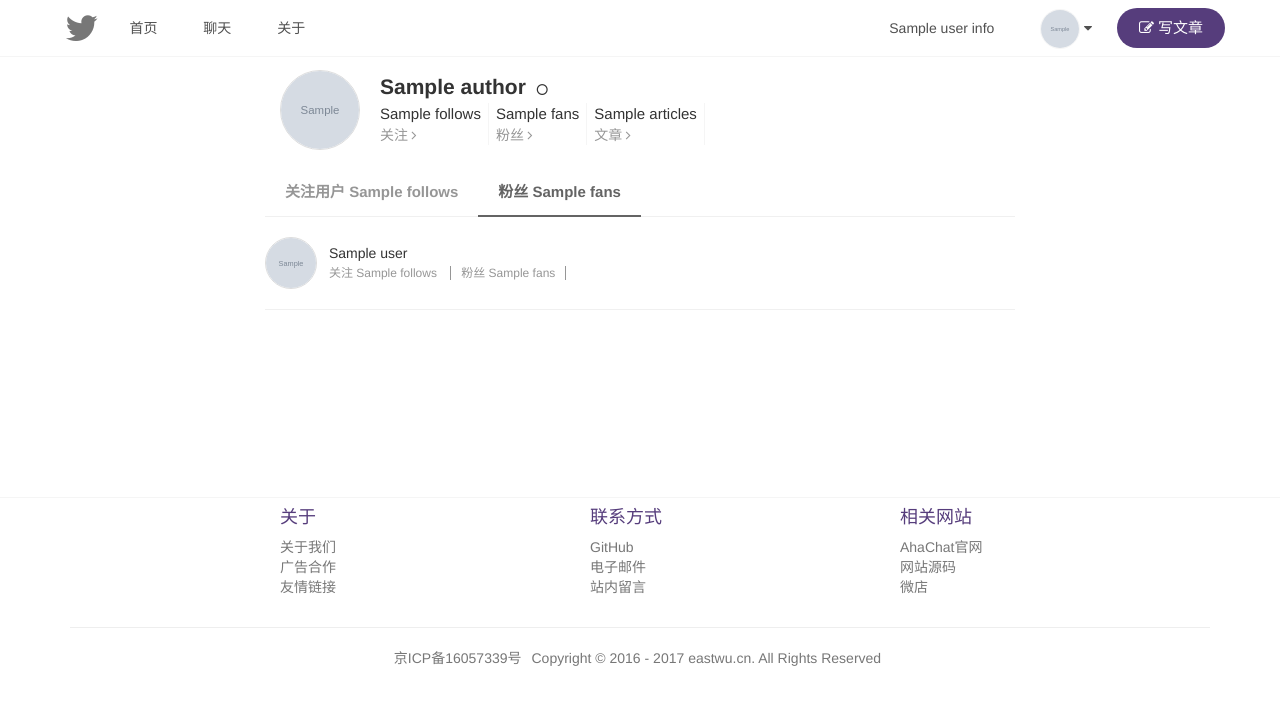
After one commit to Eastwu5788/pony, a Django app: template templates/relation/follower/follower.html in a window 1280 px wide. The commit adds this page. Shown: the top 705 px of the page. Run offline with Django 3.2, Linux system fonts and the light colour scheme; the template is opened without the code that fills it: most values are stand-ins (such as "Sample title", 1, 10 or a date in 2020); grey boxes marked "Sample" are stand-in pictures; parts of the project's set-up code (start-up, migrations or seed data) failed here and were passed over; some libraries are stand-ins or nearby versions.

Commit message:
follow list

```diff
--- a/app/modules/im/chat.py
+++ b/app/modules/im/chat.py
@@ -1,6 +1,8 @@
 from django.shortcuts import render
 from app.modules.common.auth import login_required
+from app.modules.relation.follow import format_relation_users
 from app.models.account.account import UserInfo
+from app.models.account.follow import UserFollow
 
 
 @login_required
@@ -10,4 +12,7 @@ def chat_module_handler(request):
     result["user_info"] = UserInfo.query_format_info_by_user_id(request.META["user_info"].id)
     if contact:
         result["contact"] = UserInfo.query_format_info_by_ease_mob(contact)
+
+    follow_list = UserFollow.query_user_relation_list(request.META["user_info"].id, True)
+    result["follow_list"] = format_relation_users(follow_list, True, request.META["user_info"].id)
     return render(request, "chat/chat.html", result)
--- a/app/router.py
+++ b/app/router.py
@@ -75,6 +75,8 @@ urlpatterns = [
     url(r"^user/api/easemob", user_info_api_by_ease_mob_handler),
     url(r"^user/setting", user_setting_handler),
     url(r"^user/api/follow", change_follow_status_handler),
+    url(r"^user/follower/(\w+)", follower_list_handler),
+    url(r"^user/following/(\w+)", following_list_handler),
 
     # === Manage ===
     url(r"^manage/edit/(\w+)", edit_article_handler),
--- a/static/css/main.css
+++ b/static/css/main.css
@@ -1102,6 +1102,125 @@ ul.user-article li.user-article-item {
     color: #787878;
 }
 
+/* ========   用户关注、用户粉丝列表 ========*/
+
+.triger-menu {
+    margin-bottom: 20px;
+    border-bottom: 1px solid #f0f0f0;
+    font-size: 0;
+    list-style: none;
+    padding-left: 0;
+}
+
+.triger-menu li {
+    position: relative;
+    display: inline-block;
+    padding: 8px 0;
+    margin-bottom: -1px;
+    line-height: 20px;
+}
+
+.triger-menu li.active {
+    border-bottom: 2px solid #646464;
+}
+
+.triger-menu a {
+    padding: 13px 20px;
+    font-size: 15px;
+    font-weight: 700;
+    color: #969696;
+    line-height: 25px;
+    cursor: pointer;
+    text-decoration: none;
+}
+
+.triger-menu li.active a {
+    color: #646464;
+}
+
+.relation-user-list {
+    list-style: none;
+    clear: both;
+    padding-left: 0;
+    min-height: 250px;
+}
+
+.relation-user-list .relation-user-item {
+    padding:  0 0 20px 0;
+    margin-bottom: 20px;
+    border-bottom: 1px solid #f0f0f0;
+    line-height: normal;
+}
+
+.relation-user-item .user-avatar-link {
+    width: 52px;
+    height: 52px;
+    margin-right: 8px;
+    vertical-align: middle;
+    display: inline-block;
+    cursor: pointer;
+    text-decoration: none;
+}
+
+.relation-user-item .user-avatar {
+    width: 100%;
+    height: 100%;
+    border: 1px solid #ddd;
+    border-radius: 50%;
+    vertical-align: middle;
+}
+
+.relation-user-item .user-info {
+    max-width: 315px;
+    vertical-align: middle;
+    display: inline-block;
+}
+
+.relation-user-item p {
+    margin-bottom: 0;
+}
+
+.relation-user-item .user-meta-info {
+    padding-top: 2px;
+    font-size: 12px;
+    color: #969696;
+}
+
+.relation-user-item .user-meta-info span {
+    margin-right: 10px;
+    padding-right: 10px;
+    border-right: 1px solid #969696;
+}
+
+
+.relation-user-item .relation-btn {
+    float: right;
+    margin-top: 8px;
+    padding: 8px 0;
+    width: 100px;
+    font-size: 15px;
+    border-radius: 40px;
+    text-align: center;
+    cursor: pointer;
+    text-decoration: none;
+}
+
+.relation-user-item .relation-btn.follow {
+    border-color: #42c02e;
+    color: #fff;
+    background-color: #42c02e;
+}
+
+.relation-user-item .relation-btn.followed {
+    border: 1px solid hsla(0, 0%, 59%, .6);
+    background: none;
+    color: #8c8c8c;
+}
+
+
+
+/* ========   用户关注、用户粉丝列表  结束 ========*/
+
 /* ======  用户设置(Setting) =======*/
 .user-setting-content .set-row {
     height: 90px;
--- a/templates/about/user.html
+++ b/templates/about/user.html
@@ -30,13 +30,13 @@
                             </div>
                             <ul class="content-meta-info">
                                 <li class="user-meta-follows">
-                                    <a href="#">
+                                    <a href="/user/following/{{ author.id }}">
                                         <p>{{ author.follows }}</p>
                                         关注<i class="fa fa-angle-right"></i>
                                     </a>
                                 </li>
                                 <li class="user-meta-fans">
-                                    <a href="#">
+                                    <a href="/user/follower/{{ author.id }}">
                                         <p>{{ author.fans }}</p>
                                         粉丝<i class="fa fa-angle-right"></i>
                                     </a>
--- /dev/null
+++ b/templates/base/author.html
@@ -0,0 +1,63 @@
+<div class="container">
+    <div class="row">
+        <div class="col-md-8 col-md-offset-2">
+            <div class="user-header">
+                <img class="avatar" src="{{ author.avatar.image_a }}">
+                <div class="content-user-info">
+                    <div class="name-gender-info">
+                        <h1>
+                            {{ author.nick_name }}
+                            {% if author.gender == 1 %}
+                                <i class="fa fa-mars"></i>
+                            {% elif author.gender == 2 %}
+                                <i class="fa fa-venus"></i>
+                            {% else %}
+                                <i class="fa fa-genderless"></i>
+                            {% endif %}
+                        </h1>
+                    </div>
+                    <ul class="content-meta-info">
+                        <li class="user-meta-follows">
+                            <a href="/user/following/{{ author.id }}">
+                                <p>{{ author.follows }}</p>
+                                关注<i class="fa fa-angle-right"></i>
+                            </a>
+                        </li>
+                        <li class="user-meta-fans">
+                            <a href="/user/follower/{{ author.id }}">
+                                <p>{{ author.fans }}</p>
+                                粉丝<i class="fa fa-angle-right"></i>
+                            </a>
+                        </li>
+                        <li class="user-meta-follows">
+                            <a href="#">
+                                <p>{{ author.articles }}</p>
+                                文章<i class="fa fa-angle-right"></i>
+                            </a>
+                        </li>
+                        {% if author.id != user_info.id %}
+                            <li class="user-meta-chat">
+                                <a href="/chat/?contact={{ author.ease_mob }}">
+                                    私信Ta
+                                </a>
+                            </li>
+                        {% endif %}
+                        <li class="user-meta-follow">
+                            {% if author.id != user_info.id %}
+                                {% if not user_info or author.relation == 0 or author.relation == 2 %}
+                                    <a onclick="user_follow_status({{ author.id }}, 2)">
+                                        关注Ta
+                                    </a>
+                                {% else %}
+                                    <a onclick="user_follow_status({{ author.id }}, 1)">
+                                        取消关注
+                                    </a>
+                                {% endif %}
+                            {% endif %}
+                        </li>
+                    </ul>
+                </div>
+            </div>
+        </div>
+    </div>
+</div>
--- a/templates/chat/chat.html
+++ b/templates/chat/chat.html
@@ -139,5 +139,8 @@
                 $(".search-result-container").empty();
             });
         });
+
+        friend_list = {{ follow_list | safe }};
+
     </script>
 {% endblock %}
--- /dev/null
+++ b/templates/relation/base/relationbase.html
@@ -0,0 +1,22 @@
+{% extends "base/base.html" %}
+
+
+{% block header %}
+{% endblock %}
+
+{% block navbar %}
+    {% include "base/navbar.html" %}
+{% endblock %}
+
+{% block content %}
+    {% include "base/author.html" %}
+{% endblock %}
+
+{% block javascript %}
+    <script type="text/javascript">
+        $("body").css("background", "#ffffff");
+
+        $("body").css("padding-top", "70px");
+        $(".main-navigation").css("border-bottom", "1px solid #f5f5f5");
+    </script>
+{% endblock %}
--- /dev/null
+++ b/templates/relation/base/triger_menu.html
@@ -0,0 +1,12 @@
+<ul class="triger-menu">
+    <li class="follow-users">
+        <a href="/user/following/{{ author.id }}">
+            关注用户 {{ author.follows }}
+        </a>
+    </li>
+    <li class="fans-users">
+        <a href="/user/follower/{{ author.id }}">
+            粉丝 {{ author.fans }}
+        </a>
+    </li>
+</ul>
--- /dev/null
+++ b/templates/relation/follower/follower.html
@@ -0,0 +1,54 @@
+{% extends "relation/base/relationbase.html" %}
+
+
+{% block content %}
+    {{ block.super }}
+    <div class="container">
+        <div class="row">
+            <div class="col-md-8 col-md-offset-2">
+                {% include "relation/base/triger_menu.html" %}
+                <ul class="relation-user-list">
+                    {% for user in follower_list %}
+                         <li class="relation-user-item">
+                            <a class="user-avatar-link">
+                                <img class="user-avatar" src="{{ user.avatar.image_a }}">
+                            </a>
+                            <div class="user-info">
+                                <p>{{ user.nick_name }}</p>
+                                <div class="user-meta-info">
+                                    <span>
+                                        关注 {{ user.follows }}
+                                    </span>
+                                    <span>
+                                        粉丝 {{ user.fans }}
+                                    </span>
+                                </div>
+                            </div>
+                            {% if user.id != user_info.id %}
+                                {% if user.relation == 0 or user.relation == 2 %}
+                                    <a class="relation-btn follow" onclick="user_follow_status({{ user.id }}, 2)">
+                                        <i class="fa fa-plus"></i>
+                                        关注
+                                    </a>
+                                {% else %}
+                                    <a class="relation-btn followed">
+                                        <i class="fa fa-check"></i>
+                                        已关注
+                                    </a>
+                                {% endif %}
+                            {% endif %}
+                        </li>
+                    {% endfor %}
+                </ul>
+            </div>
+        </div>
+    </div>
+{% endblock %}
+
+
+{% block javascript %}
+    {{ block.super }}
+    <script type="text/javascript">
+        $(".triger-menu li:nth-child(2)").addClass("active");
+    </script>
+{% endblock %}
```
Also changed, not shown: app/models/account/follow.py (+14 -0 lines), app/modules/relation/follow.py (+59 -0 lines), static/css/chat.css (+14 -1 lines), static/js/im/im.js (+17 -0 lines), static/js/im/im_ui.js (+14 -18 lines), templates/relation/following/following.html (added, +53 -0 lines).
